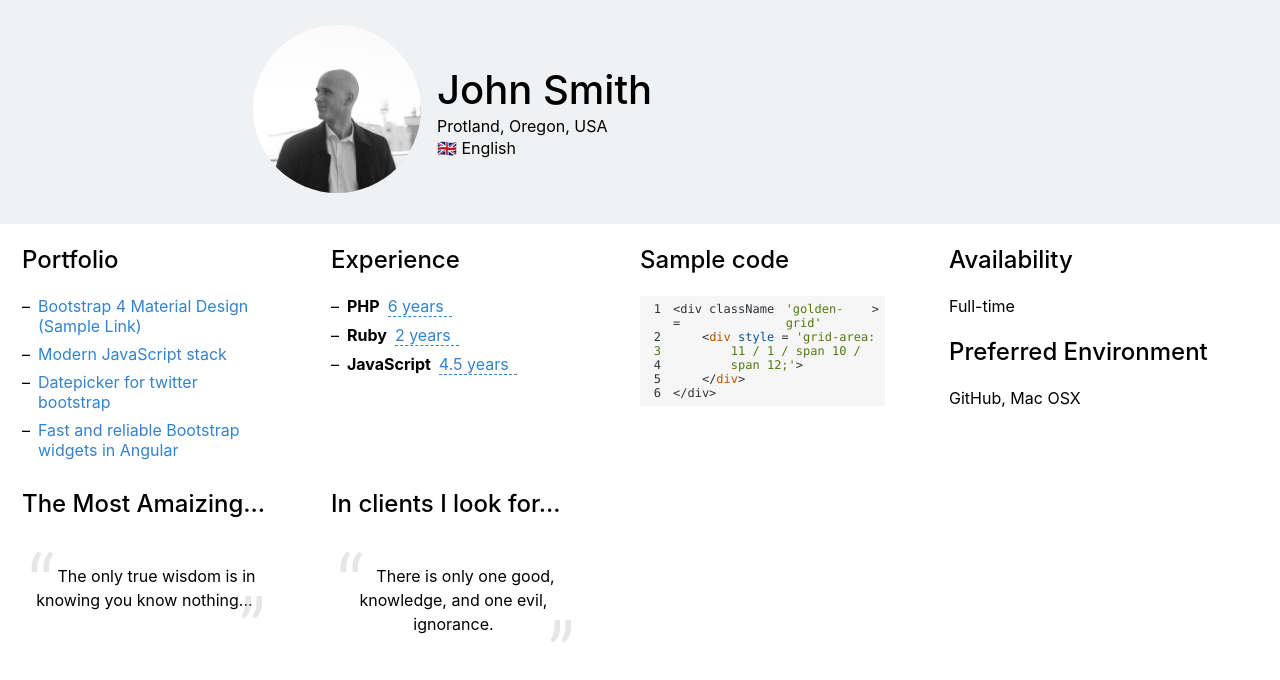
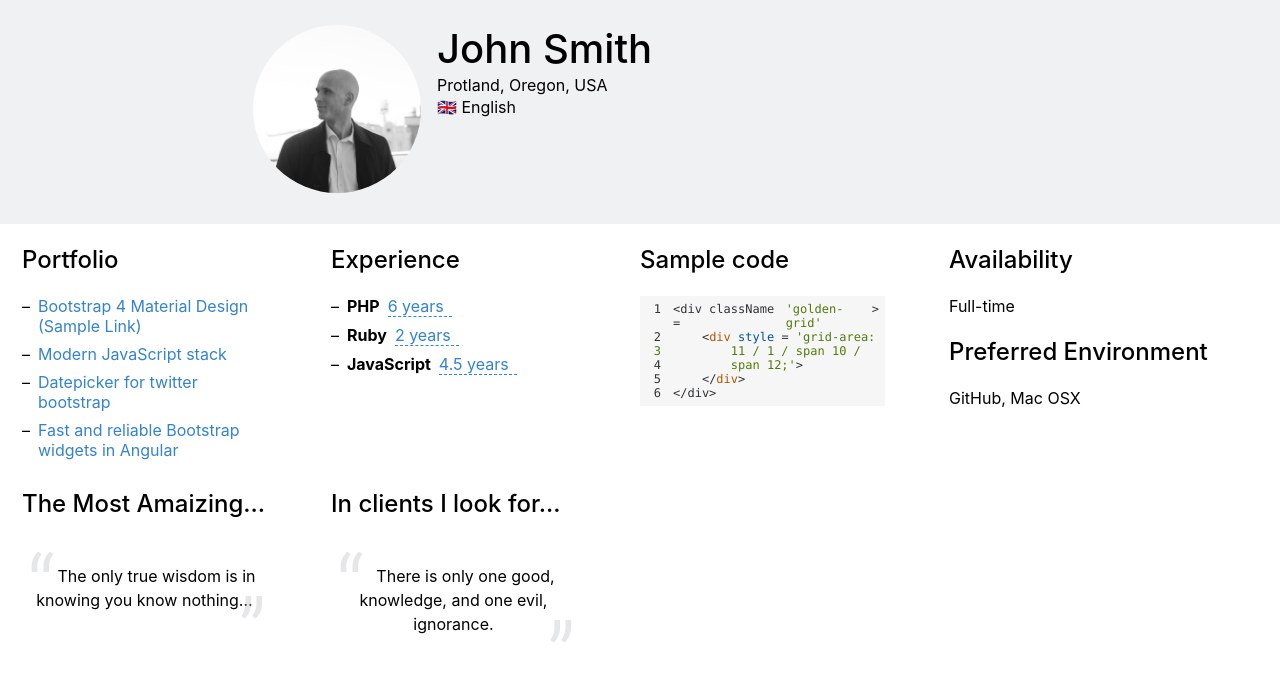
Before and after one commit to bseleng/axeta-trial, a React (Create React App) app: page / in a window 1280 px wide. Shown: the top 680 px of the page. Built offline with nearby package versions, Linux system fonts and the light colour scheme.

Commit message:
init: start start state
Took 22 minutes

```diff
--- a/src/App.css
+++ b/src/App.css
@@ -1,4 +1,5 @@
 @import url('https://fonts.googleapis.com/css2?family=Roboto:wght@400;500;700&display=swap');
+
 
 .App {
   text-align: center;
--- a/src/Organisms/OrgTopPanel/OrgTopPanel.jsx
+++ b/src/Organisms/OrgPersonalInfo/OrgPersonalInfo.jsx
@@ -1,9 +1,9 @@
 import React from 'react'
-import classes from './OrgTopPanel.module.css'
+import classes from './OrgPersonalInfo.module.css'
 import AtmAvatar from '../../Atoms/AtmAvatar/AtmAvatar'
 import AtmInput from '../../Atoms/AtmInput/AtmInput'
 
-const OrgTopPanel = () => {
+const OrgPersonalInfo = () => {
   return (
     <div className={classes.wrapper}>
       <div className={classes.imageWrapper}>
@@ -32,10 +32,15 @@ const OrgTopPanel = () => {
           actionOnEdit={'select'}
           inputTargetStyle={'location'}
         />
-        <div> &#127468;&#127463; English</div>
+        <div>
+          <span role="img" aria-label="english emoji">
+            &#127468;&#127463;&nbsp;
+          </span>
+          English
+        </div>
       </div>
     </div>
   )
 }
 
-export default OrgTopPanel
+export default OrgPersonalInfo
--- /dev/null
+++ b/src/Organisms/OrgPersonalInfo/OrgPersonalInfo.module.css
@@ -0,0 +1,18 @@
+.wrapper {
+    /*height: 224px;*/
+    /*left: 0px;*/
+    /*top: 0px;*/
+    /*background: rgba(179, 186, 192, 0.2);*/
+    display: flex;
+    /*align-items: center;*/
+
+}
+
+.imageWrapper {
+    margin-right: 1rem;
+
+}
+
+.emoji {
+
+}
--- a/src/Organisms/OrgTopPanel/OrgTopPanel.module.css
+++ /dev/null
@@ -1,14 +0,0 @@
-.wrapper {
-    height: 224px;
-    left: 0px;
-    top: 0px;
-    background: rgba(179, 186, 192, 0.2);
-    display: flex;
-    align-items: center;
-
-}
-
-.imageWrapper {
-    margin-right: 1rem;
-
-}
--- a/src/Pages/PagPortfolio.jsx
+++ b/src/Pages/PagPortfolio.jsx
@@ -1,12 +1,13 @@
 import React from 'react'
 import classes from './PagPortfolio.module.css'
 import TmpMainAndAside from '../Templates/TmpMainAndAside/TmpMainAndAside'
-import OrgTopPanel from '../Organisms/OrgTopPanel/OrgTopPanel'
+import OrgPersonalInfo from '../Organisms/OrgPersonalInfo/OrgPersonalInfo'
+import TmpTopPanel from '../Templates/TmpTopPanel/TmpTopPanel'
 
 const PagPortfolio = () => {
   return (
     <div className={classes.wrapper}>
-      <OrgTopPanel />
+      <TmpTopPanel />
       <TmpMainAndAside />
     </div>
   )
--- /dev/null
+++ b/src/Templates/TmpTopPanel/TmpTopPanel.jsx
@@ -0,0 +1,12 @@
+import React from 'react'
+import classes from './TmpTopPanel.module.css'
+import OrgPersonalInfo from '../../Organisms/OrgPersonalInfo/OrgPersonalInfo'
+
+const TmpTopPanel = () => {
+  return (
+    <div className={classes.wrapper}>
+      <OrgPersonalInfo />
+    </div>
+  )
+}
+export default TmpTopPanel
--- /dev/null
+++ b/src/Templates/TmpTopPanel/TmpTopPanel.module.css
@@ -0,0 +1,8 @@
+.wrapper {
+    height: 224px;
+    left: 0px;
+    top: 0px;
+    background: rgba(179, 186, 192, 0.2);
+    display: flex;
+    align-items: center;
+}
```
